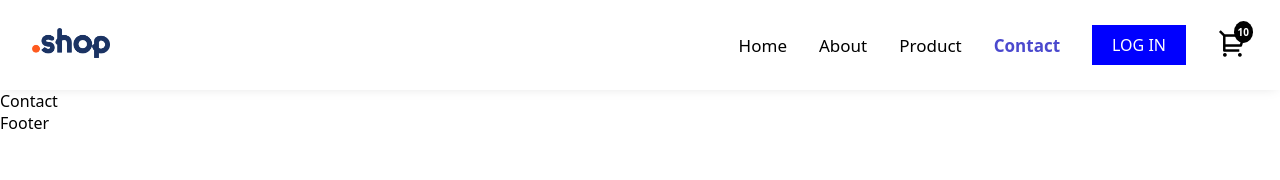
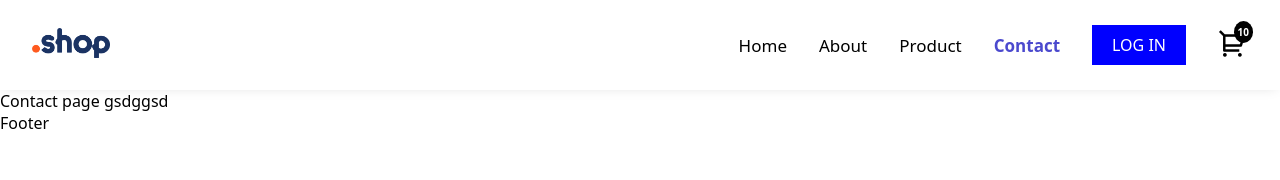
Before and after one commit to npmanjul/Farmer-Shop, a React (Vite) app: page /contact in a window 1280 px wide. Shown: the top 180 px of the page. Built offline with nearby package versions, Linux system fonts and the light colour scheme.

Commit message:
add some changes implements #4

```diff
--- a/src/Pages/About.jsx
+++ b/src/Pages/About.jsx
@@ -5,7 +5,7 @@ const About = () => {
   return (
    <>
     <Blank/>
-    <div>About</div>
+    <div>About page</div>
    </>
   )
 }
--- a/src/Pages/Contact.jsx
+++ b/src/Pages/Contact.jsx
@@ -5,7 +5,7 @@ const Contact = () => {
   return (
     <>
     <Blank/>
-      <div>Contact</div>
+      <div>Contact page gsdggsd</div>
     </>
   )
 }
```
